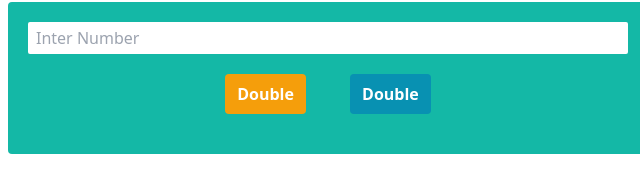
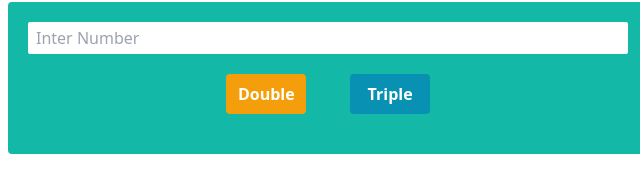
Before and after one commit to ruhulaminpollob/practise-problem-md-28, a plain HTML site: page index.html in a window 1280 px wide. Shown: the part 206-398 px from the top of the page, 312-952 px from the left. Drawn offline with nearby package versions, Linux system fonts and the light colour scheme.

Commit message:
a simple bug fixed

```diff
--- a/index.html
+++ b/index.html
@@ -17,8 +17,8 @@
 
             <input id="input-filed" class="py-1 px-2 rounded-sm block w-full" placeholder="Inter Number" type="text">
             <div class="text-center">
-                <button id="double-btn" class="bg-amber-500 rounded py-2 px-3 m-5 text-white font-semibold hover:shadow">Double</button>
-                <button id="triple-btn" class="bg-cyan-600 rounded py-2 px-3 m-5 text-white font-semibold hover:shadow">Double</button>
+                <button id="double-btn" class="bg-amber-500 w-20 rounded py-2 px-3 m-5 text-white font-semibold hover:shadow">Double</button>
+                <button id="triple-btn" class="bg-cyan-600 w-20 rounded py-2 px-3 m-5 text-white font-semibold hover:shadow">Triple</button>
             </div>
         </div>
     </section>
```
